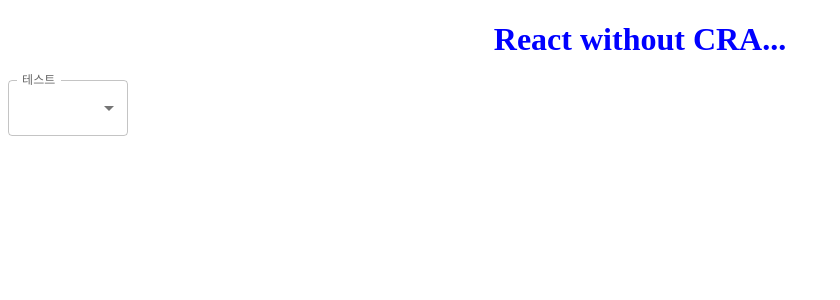
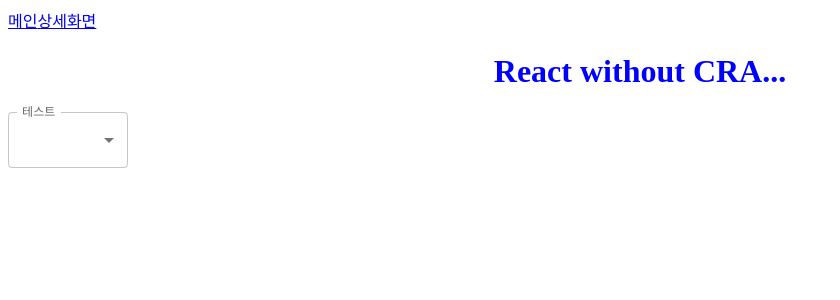
Before and after one commit to FigureMaster/Figure, a React app: page / in a window 1280 px wide. Shown: the top 300 px of the page, without its empty margins (0-840 px from the left). Built offline with nearby package versions, Linux system fonts and the light colour scheme.

Commit message:
router test

```diff
--- a/package.json
+++ b/package.json
@@ -19,6 +19,7 @@
     "css-loader": "^6.7.3",
     "react": "^18.2.0",
     "react-dom": "^18.2.0",
+    "react-router-dom": "^6.9.0",
     "style-loader": "^3.3.2"
   },
   "devDependencies": {
--- a/src/App.tsx
+++ b/src/App.tsx
@@ -1,13 +1,26 @@
 import React from "react";
 import './App.css';
 import { Select } from './components/common/select/Select';
+import { Routes, Route, Link } from 'react-router-dom'
 
 const App = () => (
   <>
-    <h1>React without CRA...</h1>
-    <Select label={"테스트"} value={"테스트"} options={[{label:"test11", value:"test"}]} onChange={function (): void {
-      throw new Error("Function not implemented.");
-    } }></Select>
+<Link to={"/"}>메인</Link>
+<Link to={"/detail"}>상세화면</Link>
+
+<Routes>
+      <Route path="/" element={
+        <>
+            <h1>React without CRA...</h1>
+
+            <Select label={"테스트"} value={"테스트"} options={[{label:"test11", value:"test"}]} onChange={function (): void {
+              throw new Error("Function not implemented.");
+            } }></Select>
+        </>
+      }/>
+      <Route path="/detail" element={<div>상세페이지</div>}/>
+      <Route path="/about" element={<div>어바웃페이지</div>}/>
+    </Routes>
   </>
 );
 
--- a/src/index.tsx
+++ b/src/index.tsx
@@ -1,10 +1,13 @@
 import React from "react";
 import ReactDOM from 'react-dom/client';
 import App from "./App";
+import { BrowserRouter } from "react-router-dom";
 
 const root = ReactDOM.createRoot(document.getElementById('root'));
 root.render(
   <React.StrictMode>
+    <BrowserRouter>
     <App />
+    </BrowserRouter>
   </React.StrictMode>
 );
```
Also changed, not shown: 2 other files (tests, documents, lock files or other folders).
